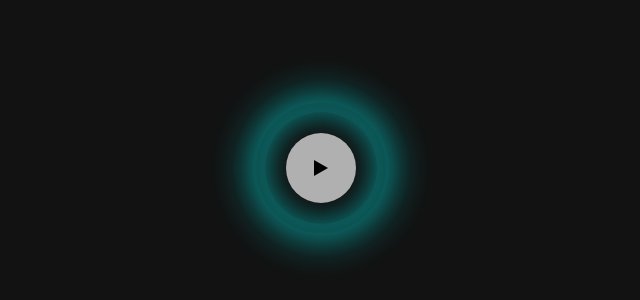
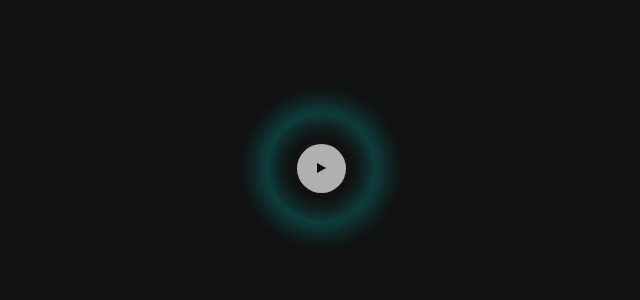
Before and after one commit to ydangishere/pulse-the-player, a plain HTML site: page index.html in a window 1280 px wide. Shown: the part 232-532 px from the top of the page, without its empty margins (319-959 px from the left). Drawn offline with Linux system fonts and the light colour scheme.

Commit message:
index.html

```diff
--- a/index.html
+++ b/index.html
@@ -16,8 +16,8 @@
 
         .button-container {
             position: relative;
-            width: 100px;
-            height: 100px;
+            width: 70px;
+            height: 70px;
             display: flex;
             justify-content: center;
             align-items: center;
@@ -25,38 +25,34 @@
 
         .halo, .halo-secondary {
             position: absolute;
-            width: 100px;
-            height: 100px;
+            width: 70px;
+            height: 70px;
             border-radius: 50%;
-            box-shadow: 0 0 15px 10px rgba(0, 255, 255, 0.358), inset 0 0 15px 3.43px rgba(0, 255, 255, 0.358);
+            box-shadow: 0 0 10.5px 7px rgba(0, 204, 204, 0.286), inset 0 0 10.5px 2.401px rgba(0, 204, 204, 0.286);
             animation: pulse 7.61s infinite;
         }
 
         .halo-secondary {
             animation-delay: 3.805s;
-            box-shadow: 0 0 20px 12px rgba(0, 255, 255, 0.269), inset 0 0 20px 4.12px rgba(0, 255, 255, 0.269);
+            box-shadow: 0 0 14px 8.4px rgba(0, 204, 204, 0.215), inset 0 0 14px 2.884px rgba(0, 204, 204, 0.215);
         }
 
         @keyframes pulse {
-            0% {
+            0%, 100% {
                 transform: scale(1);
                 opacity: 1;
             }
-            66% {
-                transform: scale(1.3);
-                opacity: 0.5;
-            }
-            100% {
+            50% {
                 transform: scale(2);
                 opacity: 0;
-                box-shadow: 0 0 25px 15px rgba(0, 255, 255, 0.448), inset 0 0 25px 5.145px rgba(0, 255, 255, 0.448);
+                box-shadow: 0 0 17.5px 10.5px rgba(0, 204, 204, 0.358), inset 0 0 17.5px 3.6015px rgba(0, 204, 204, 0.358);
             }
         }
 
         .play-button {
             position: absolute;
-            width: 70px;
-            height: 70px;
+            width: 49px;
+            height: 49px;
             border-radius: 50%;
             background: #b0b0b0;
             display: flex;
@@ -68,9 +64,9 @@
             content: '';
             width: 0;
             height: 0;
-            border-left: 14px solid black;
-            border-top: 8px solid transparent;
-            border-bottom: 8px solid transparent;
+            border-left: 9.8px solid black;
+            border-top: 5.6px solid transparent;
+            border-bottom: 5.6px solid transparent;
         }
     </style>
 </head>
```
